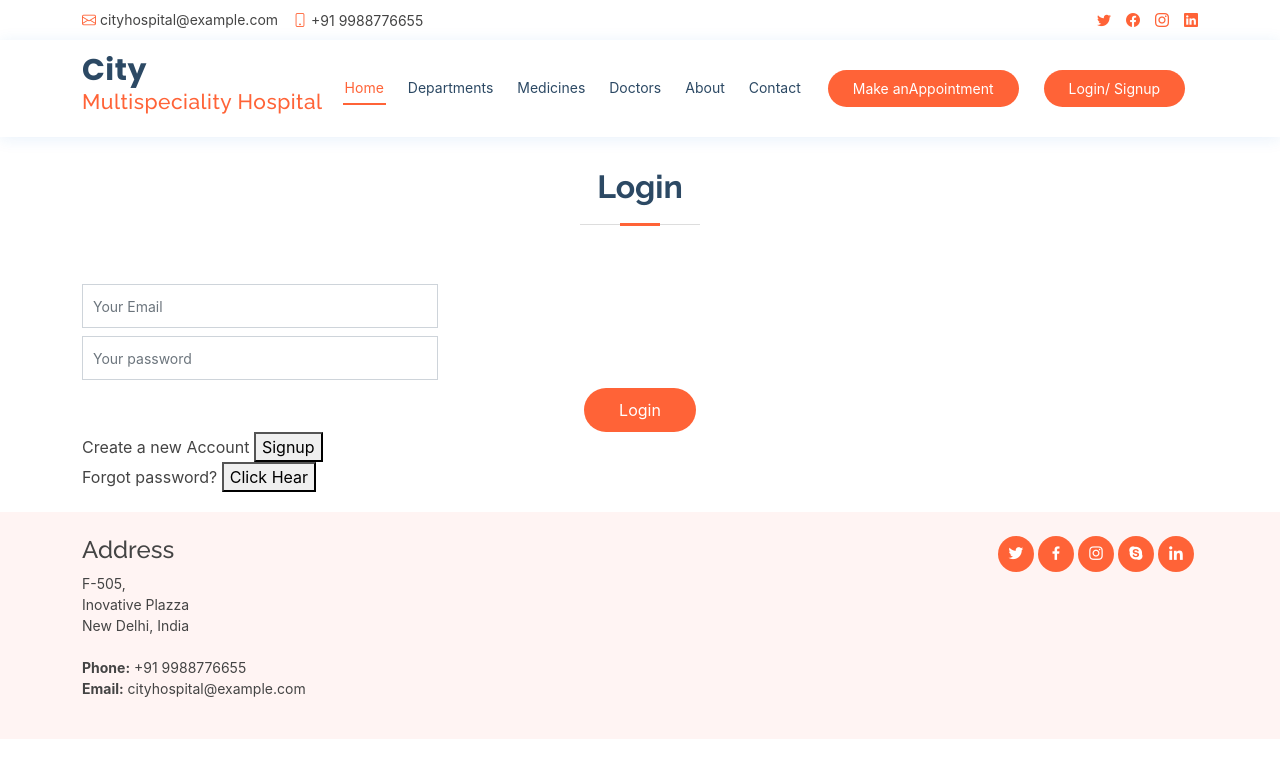
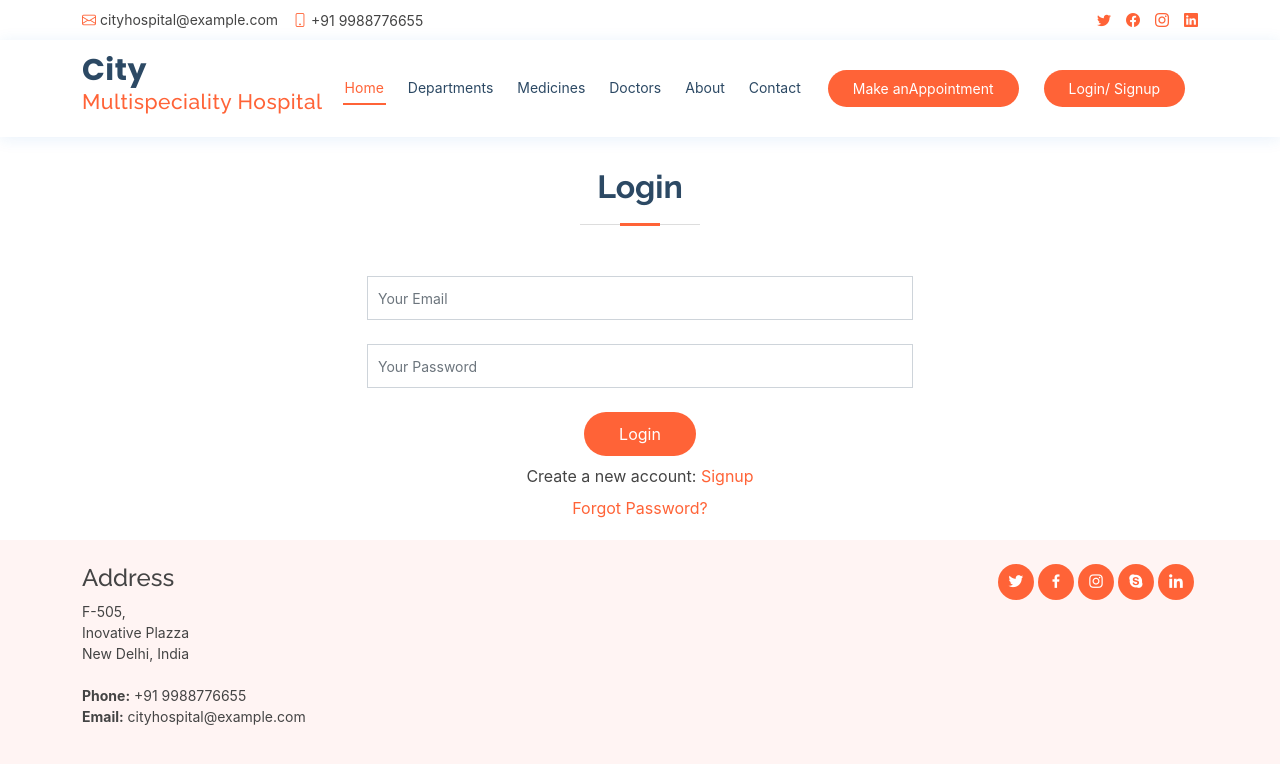
Before and after one commit to piyuholic/cityHostpitalNew, a React (Create React App) app: page /auth in a window 1280 px wide. Shown: the top 764 px of the page. Built offline with nearby package versions, Linux system fonts and the light colour scheme.

Commit message:
fromik-14-9

```diff
--- a/package.json
+++ b/package.json
@@ -6,6 +6,7 @@
     "@testing-library/jest-dom": "^5.16.5",
     "@testing-library/react": "^13.3.0",
     "@testing-library/user-event": "^13.5.0",
+    "formik": "^2.2.9",
     "react": "^18.2.0",
     "react-dom": "^18.2.0",
     "react-router-dom": "^5.2.0",
--- a/src/Container/auth/Auth.js
+++ b/src/Container/auth/Auth.js
@@ -1,115 +1,154 @@
 import React, { useRef, useState } from 'react';
+import { Link } from 'react-router-dom';
 import * as yup from 'yup';
+import { Form, Formik, useFormik } from 'formik';
 
 function Auth(props) {
-    const [userType, setuserType] = useState('Login');
+
+    const [userType, setUserType] = useState('Login');
     const [reset, setReset] = useState(false);
 
-    const nameref = useRef();
-    const emailref = useRef();
-    const passref = useRef();
-
-
-    function handeling() {
-        passref.current.style.border = '2px solid black'
-        passref.current.focus()
-        console.log(passref.current.value);
-        console.log(emailref.current.value);
-    }
-
-    let authSchema;
+    let authSchema = {}, intVal = {};
 
     if (userType === 'Login' && reset === false) {
         authSchema = {
             email: yup.string().email("Please Eneter Valid Email.").required("Please Enetr Your Email."),
             password: yup.string().required("Please Enter Password.").min(8, "Password must be 8 characters long")
         }
-    } else if (userType === 'signup' && reset === false) {
+
+        intVal = {
+            email: '',
+            password: ''
+        }
+    } else if (userType === 'Signup' && reset === false) {
         authSchema = {
-            nname: yup.string().required("Please Enter Your Name."),
+            name: yup.string().required("Please Enter Your Name."),
             email: yup.string().email("Please Eneter Valid Email.").required("Please Enetr Your Email."),
             password: yup.string().required("Please Enter Password.").min(8, "Password must be 8 characters long")
         }
+
+        intVal = {
+            name: '',
+            email: '',
+            password: ''
+        }
+
     } else if (reset === true) {
         authSchema = {
-            password: yup.string().required("Please Enter Password.").min(8, "Password must be 8 characters long")
+            email: yup.string().email("Please Eneter Valid Email.").required("Please Enetr Your Email.")
+        }
+
+        intVal = {
+            email: ''
         }
     }
 
     let schema = yup.object().shape(authSchema);
 
+    const formikObj = useFormik({
+        initialValues: intVal,
+        validationSchema: schema,
+        onSubmit: values => {
+            alert(JSON.stringify(values, null, 2));
+        },
+    });
+
+    const { handleChange, handleSubmit, errors } = formikObj
 
 
     return (
+        <div>
             <section id="appointment" className="appointment">
                 <div className="container">
                     <div className="section-title">
                         {
-                        reset === 'ture' ?
+                            reset === true ?
                                 <h2>Reset Password</h2>
                                 :
-                            userType === 'Login' ?
-                                <h2>Login</h2>
-                                :
-                                <h2>signup</h2>
+                                userType === 'Login' ? <h2>Login</h2> : <h2>Signup</h2>
                         }
+
                     </div>
-                <div action method="post" role="form" className="php-email-form">
+                    <Formik values={formikObj} onSubmit={handleSubmit}>
+                        <Form className="php-email-form">
 
-                    <div className="col-md-4 form-group">
                             {
-                            reset === 'ture' ?
+                                reset === true ?
                                     null
                                     :
-                                userType === 'Login' ?
+                                    userType === 'Login'
+                                        ? null
+                                        : <div className="row">
+                                            <div className="col-md-6 form-group mx-auto">
+                                                <input
+                                                    type="text"
+                                                    name="name"
+                                                    className="form-control"
+                                                    id="name"
+                                                    placeholder="Your Name"
+                                                    onChange={handleChange}
+                                                />
+                                                <p>{errors.name}</p>
+                                                <div className="validate" />
+                                            </div>
+                                        </div>
+                            }
+
+
+                            <div className="row">
+                                <div className="col-md-6 form-group mt-3 mt-md-0 mx-auto">
+                                    <input
+                                        type="email"
+                                        className="form-control"
+                                        name="email"
+                                        id="email"
+                                        placeholder="Your Email"
+                                        onChange={handleChange}
+                                    />
+                                    <p>{errors.email}</p>
+                                    <div className="validate" />
+                                </div>
+                            </div>
+
+                            {
+                                reset === true ?
                                     null
                                     :
                                     <div className="row">
-                                        <input ref={nameref} type="text" name="name" className="form-control" id="name" placeholder="Your Name" data-rule="minlen:4" data-msg="Please enter at least 4 chars" />
-                                        <div className="validate" />
-                                    </div>
-                        }
-                    </div>
-                    <div className="row">
-                        <div className="col-md-4 form-group mt-3 mt-md-0">
-                            <input ref={emailref} type="email" className="form-control" name="email" id="email" placeholder="Your Email" data-rule="email" data-msg="Please enter a valid email" />
-                            <div className="validate" />
-                        </div>
-                    </div>
-                    {
-                        reset === 'ture' ?
-                            null
-                            :
-                            <div className="row">
-                                <div className="col-md-4 form-group mt-3 mt-md-0">
-                                    <input ref={passref} type="tel" className="form-control" name="password" id="password" placeholder="Your password" data-rule="minlen:4" />
+                                        <div className="col-md-6 form-group mt-3 mt-md-0 mx-auto">
+                                            <input
+                                                type="password"
+                                                className="form-control"
+                                                name="password"
+                                                id="password"
+                                                placeholder="Your Password"
+                                                onChange={handleChange}
+                                            />
+                                            <p>{errors.password}</p>
                                             <div className="validate" />
                                         </div>
                                     </div>
                             }
 
                             {
-                        reset === 'ture' ?
-                            <div className="text-center"><button type="submit">submit</button></div>
+                                reset === true ?
+                                    <div className="text-center"><button type="submit">Submit</button></div>
                                     :
-                            userType === 'Login' ?
-                                <div className="text-center"><button onClick={handeling} type="submit">Login</button></div>
-                                :
-                                <div className="text-center"><button type="submit">Signup</button></div>
-                    }
-                    {
-                        userType === 'Login' ?
-                            <div>Create a new Account <button onClick={() => { setReset(false); setuserType('Singup') }}>Signup</button></div>
-                            :
-                            <div>Already have Account <button onClick={() => { setReset(false); setuserType('Login') }}>Login</button></div>
+                                    userType === 'Login' ? <div className="text-center"><button type="submit">Login</button></div> : <div className="text-center"><button type="submit">Signup</button></div>
                             }
 
-                    <span>Forgot password? <button onClick={() => setReset('ture')}>Click Hear</button></span>
 
-                </div>
+
+                        </Form>
+                    </Formik>
+                    {
+                        userType === 'Login' ? <div className="text-center mt-2">Create a new account: <Link onClick={() => { setReset(false); setUserType('Signup') }}>Signup</Link> </div> : <div className='text-center mt-2' >Already have an Acoount? <Link onClick={() => { setReset(false); setUserType('Login') }}>Login</Link> </div>
+                    }
+
+                    <div className="text-center mt-2"><Link onClick={() => setReset(true)}>Forgot Password?</Link></div>
                 </div>
             </section>
-
+        </div>
 
     );
 }
```
Also changed, not shown: 1 other file (tests, documents, lock files or other folders). Lines whose indentation alone changed are shown as unchanged.
